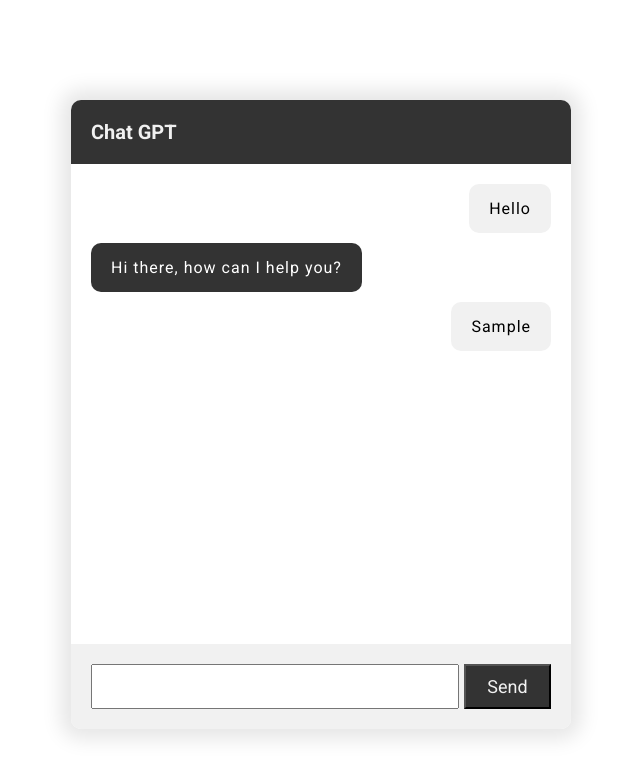
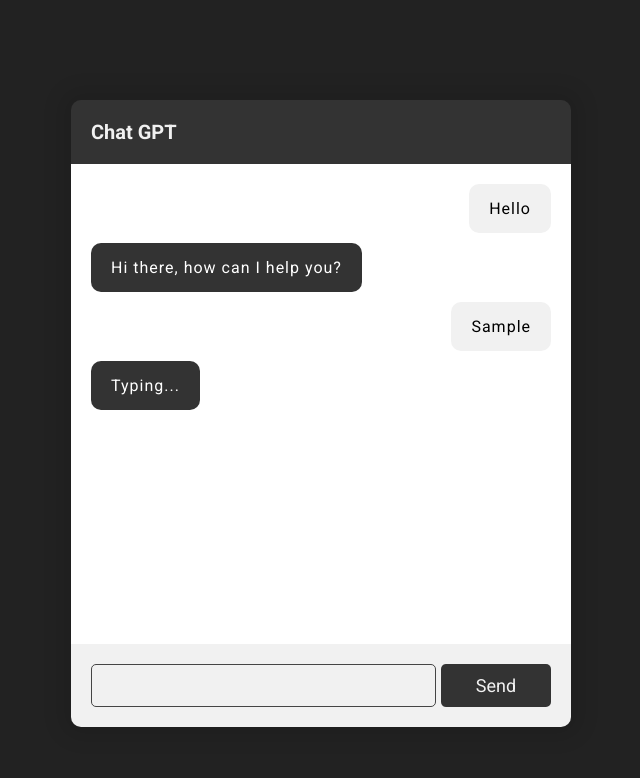
Before and after one commit to usman-faisal/openai-chatbot, a React (Vite) app: page / in a window 1280 px wide. Both pictures are taken after typing "Sample" into the empty fields and a click on the button "Send". Shown: the top 778 px of the page, without its empty margins (319-959 px from the left). Built offline with nearby package versions, Linux system fonts and the light colour scheme; no server answers.

Commit message:
improved animation and added loading bot chat

```diff
--- a/src/App.jsx
+++ b/src/App.jsx
@@ -1,4 +1,4 @@
-import React, { createContext, useRef, useState } from 'react'
+import React, { useRef, useState } from 'react'
 import Container from "./components/Container"
 import Header from "./components/Header"
 import Chat from './components/Chat'
@@ -18,6 +18,7 @@
     e.preventDefault();
     if(!inputValue) return;
     setInputValue('')
+    ref.current.disabled = true
     setChatData(prevData => {
       return [
       ...prevData,
@@ -26,7 +27,7 @@
     ]
     })
     response(inputValue).then(res => {
-      const chatText = res.choices[0].text
+      const chatText = res.data.choices[0].text
       setChatData(prevData => {
         return prevData.map(chat => {
           if(chat.loading){
@@ -37,6 +38,7 @@
           }
         })
       })
+      ref.current.disabled = false;
     })
   }
   return (
@@ -54,17 +56,3 @@
 }
 
 export default App
-
-{/* <>
-<div className="container">
-  <header className='header'><h1>Chat GPT</h1></header>
-  <div className="chat-box">
-    <p className="chat chat-user">How are you lorem</p>
-    <p className="chat chat-bot ">Hello Lorem ipsum dolor sit amet consectetur adipisicing elit. Ipsam, suscipit consectetur! Odio voluptas vero voluptate dolorum aperiam! Hic sit aspernatur commodi iste corrupti ratione itaque, at voluptas ut iusto! Natus.</p>
-  </div>
-  <form className="form">
-    <input type="text" className="form-input" />
-    <button className="form-button">Send</button>
-  </form>
-</div>
-</> */}
--- a/src/components/Chat.jsx
+++ b/src/components/Chat.jsx
@@ -1,5 +1,6 @@
 import React from 'react'
 import { motion } from 'framer-motion'
+import ChatLoading from "./ChatLoading";
 function Chat({data}) {
   const userVariants = {
     initial: {opacity: 0,x:100},
@@ -12,7 +13,7 @@
   return (
     <div className="chat-box">
       {data.map((chat,index) => {
-        return !chat.loading &&
+        return !chat.loading ?
         <motion.p
         variants={chat.owner ==="user" ? userVariants:botVariants}
         initial={"initial"}
@@ -25,7 +26,8 @@
         "chat chat-bot"
         }
         key={index}
-        >{chat.text}</motion.p>
+        >{chat.text}</motion.p>:
+        <ChatLoading />
       })}
     </div>
   )
--- /dev/null
+++ b/src/components/ChatLoading.jsx
@@ -0,0 +1,19 @@
+import React from 'react'
+import {motion,AnimatePresence} from "framer-motion";
+function ChatLoading() {
+  return (
+    <AnimatePresence>
+    <motion.p
+    initial={{opacity:0}}
+    animate={{opacity: 1}}
+    transition={{type: "tween",delay: 0.5}}
+    className="chat chat-bot"
+    exit={{opacity: 0}}
+    >
+        Typing...
+    </motion.p>
+    </AnimatePresence>
+  )
+}
+
+export default ChatLoading
--- a/src/components/Form.jsx
+++ b/src/components/Form.jsx
@@ -1,5 +1,5 @@
 import React, { useState } from 'react'
-
+import {motion} from "framer-motion"
 function Form({handleChange,handleClick,inputValue,inputRef}) {
   return (
     <form className="form">
@@ -9,9 +9,14 @@
       onChange={handleChange}
       value = {inputValue}
       className="form-input" />
-      <button onClick = {handleClick} className="form-button">
+      <motion.button
+      onClick = {handleClick}
+      className="form-button"
+      whileHover={{scale: 1.04}}
+      whileTap = {{scale: 0.95}}
+      >
         Send
-      </button>
+      </motion.button>
     </form>
   )
 }
--- a/src/getData.js
+++ b/src/getData.js
@@ -1,37 +1,17 @@
-// import{ Configuration, OpenAIApi }from "openai"
-// const configuration = new Configuration({
-//   apiKey: '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',
-// });
-// const openai = new OpenAIApi(configuration);
-// export const response = (text)=>{
-//     return openai.createCompletion({
-//         model: "text-davinci-003",
-//         prompt: `${text}`,
-//         max_tokens: 2048,
-//         temperature: 0,
-//     })
-//     .then(res => res)
-// }
-const API_KEY = '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';
-const API_ENDPOINT = 'https://api.openai.com/v1/completions';
-
-
+import{ Configuration, OpenAIApi }from "openai"
+const configuration = new Configuration({
+  apiKey: import.meta.env.VITE_API_SECRET_KEY,
+});
+const openai = new OpenAIApi(configuration);
 export const response = (text)=>{
-    const input = {
+    return openai.createCompletion({
         model: "text-davinci-003",
         prompt: `${text}`,
-        max_tokens: 20,
-        temperature: 0.5,
-    };
-    const options = {
-      method: 'POST',
-      headers: {
-        'Content-Type': 'application/json',
-        'Authorization': `Bearer ${API_KEY}`,
-      },
-      body: JSON.stringify(input),
-    }
-    return fetch(API_ENDPOINT, options)
-        .then((response) => response.json())
-        .then((data) => data);
+        max_tokens: 2048,
+        temperature: 0,
+    })
+    .then(res => {
+      console.log(res)
+      return res;
+    })
 }
--- a/src/styles/_base.scss
+++ b/src/styles/_base.scss
@@ -2,6 +2,7 @@
     font-family: "Roboto", sans-serif;
     font-size: 1.5rem;
     color: white;
+    background-color: #222;
 }
 html{
     font-size: 62.5%;
--- a/src/styles/_form.scss
+++ b/src/styles/_form.scss
@@ -5,8 +5,15 @@
     background-color: #f1f1f1;
     &-input{
         padding: 1rem;
-        width: 80%;
         font-size: 1.8rem;
+        transition: all 0.2s;
+        border-radius: 5px;
+        border: 1px solid #454545;
+        width: 75%;
+        &:focus{
+            outline: none;
+            width: 80%;
+        }
     }
     &-button{
         flex: 1;
@@ -14,6 +21,8 @@
         color: #f1f1f1;
         font-size: 1.8rem;
         transition: all .2s;
+        border-radius: 5px;
+        border: none;
         &:hover{
             background-color: black;
         }
```
Also changed, not shown: 1 other file (tests, documents, lock files or other folders).
